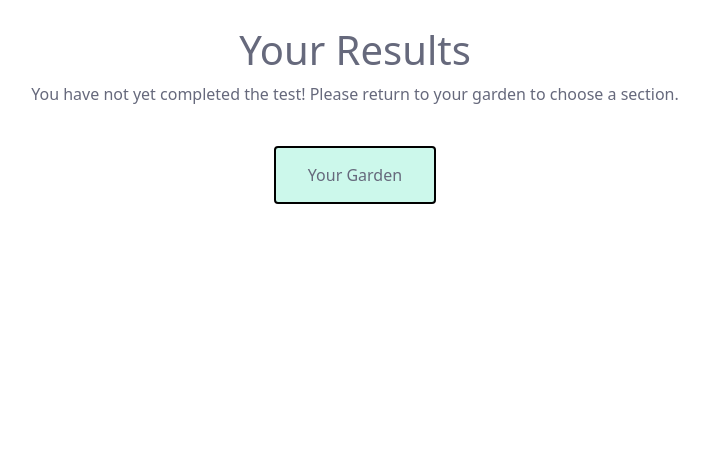
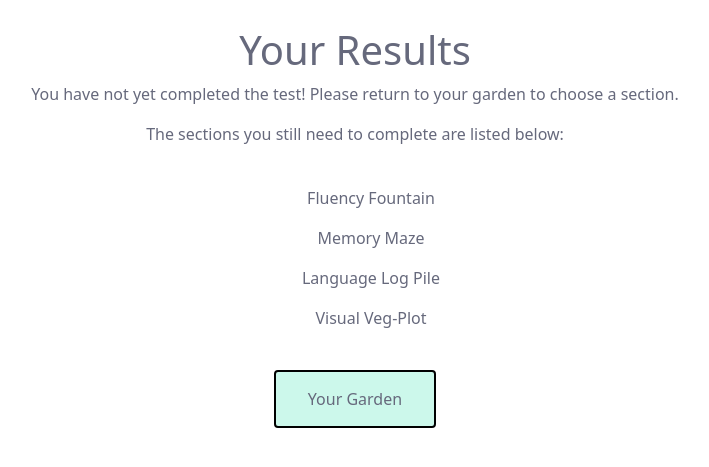
Before and after one commit to ellyrose/dissertation, a Flask app: page /results in a window 1280 px wide. Shown: the part 106-573 px from the top of the page, without its empty margins (285-994 px from the left). Run offline with Flask 2, Linux system fonts and the light colour scheme; the visitor is signed in with stand-in values (Sample User, id 1); data comes from the database, SQL or seed files in the repository; data that the repository does not hold is empty; parts of the project's set-up code (start-up, migrations or seed data) failed here and were passed over.

Commit message:
added list to results page

```diff
--- a/app/app.py
+++ b/app/app.py
@@ -454,8 +454,28 @@ def results():
     user = current_user
     id = user.id
     all_tests= Test.query.filter_by(userid= id, completed= True).order_by(Test.date_completed).all()
-    print(all_tests)
-    return render_template('results.html',all_tests=all_tests)
+    current_test = Test.query.filter_by(userid= id, completed= False).first()
+    module_1 = "not started"
+    module_2= "not started"
+    module_3 = "not started"
+    module_4 = "not started"
+    if current_test == None:
+        module_1 == module_2 == module_3 == module_4 == "not started"
+    else:
+        module_1 = current_test.module_1_status
+        module_2 = current_test.module_2_status
+        module_3 = current_test.module_3_status
+        module_4 = current_test.module_4_status
+    incomplete_modules = []
+    if module_1 != "completed":
+        incomplete_modules.append("Fluency Fountain")
+    if module_2 != "completed":
+        incomplete_modules.append("Memory Maze")
+    if module_3 != "completed":
+        incomplete_modules.append("Language Log Pile")
+    if module_4 != "completed":
+        incomplete_modules.append("Visual Veg-Plot")
+    return render_template('results.html',all_tests=all_tests, incomplete_modules=incomplete_modules)
 
 
 
--- a/app/static/styles/style.css
+++ b/app/static/styles/style.css
@@ -165,3 +165,15 @@ table {
 
   background-color: #ccf8eb;
 }
+
+#results {
+  color: #66697c;
+}
+
+#list {
+
+    text-align: center;
+    list-style: inside;
+    list-style-type: none
+
+}
--- a/app/templates/index.html
+++ b/app/templates/index.html
@@ -1,7 +1,7 @@
 {% extends 'base.html' %}
 {% block content %}
 
-{% if current_user.is_authenticated %}
+
 <div>
     <div id="onOff">
         <img id="sound" data-toggle="tooltip" data-placement="bottom" title="Click to control sound!">
@@ -15,7 +15,7 @@
            a <a href="static/test.mp3">link to the audio</a> instead.</p>
       </audio>
    </div>
-
+   {% if current_user.is_authenticated %}
     <img src="{{url_for('static', filename='title.jpg')}}" class="img-fluid mx-auto d-block" width="800" height="150" alt="The Mind Garden">
     <h1 class="text-center"> Welcome to The Mind Garden, {{current_user.first_name}}</h1>
     <p class= "text-center">Click below to enter your garden...</p>
--- a/app/templates/results.html
+++ b/app/templates/results.html
@@ -6,9 +6,18 @@
 {% if all_tests == [] %}
 
     <p class="text-center">You have not yet completed the test! Please return to your garden to choose a section.</p>
+    <p class="text-center">The sections  you still need to complete are listed below:</p>
+    <br>
+    {% for module in incomplete_modules %}
+    <div id= "results">
+        <ul id= "list">
+            <li>{{module}}</li>
+        </ul>
+    </div>
+
+    {% endfor %}
 
     <br>
-
     <a href='/yourgarden' class= "button d-block" >Your Garden</a>
 
 {% else %}
```
Also changed, not shown: app/templates/modules/module1/fluency6completed.html (renamed from app/templates/modules/module1/fluency6complete.html).
